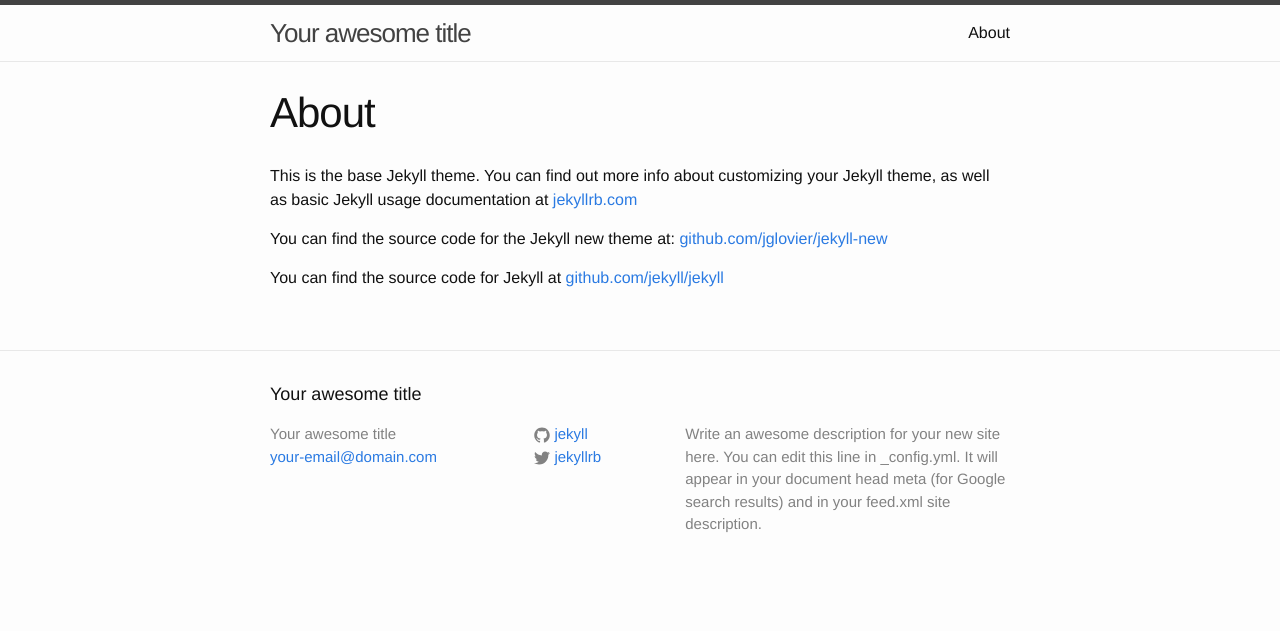
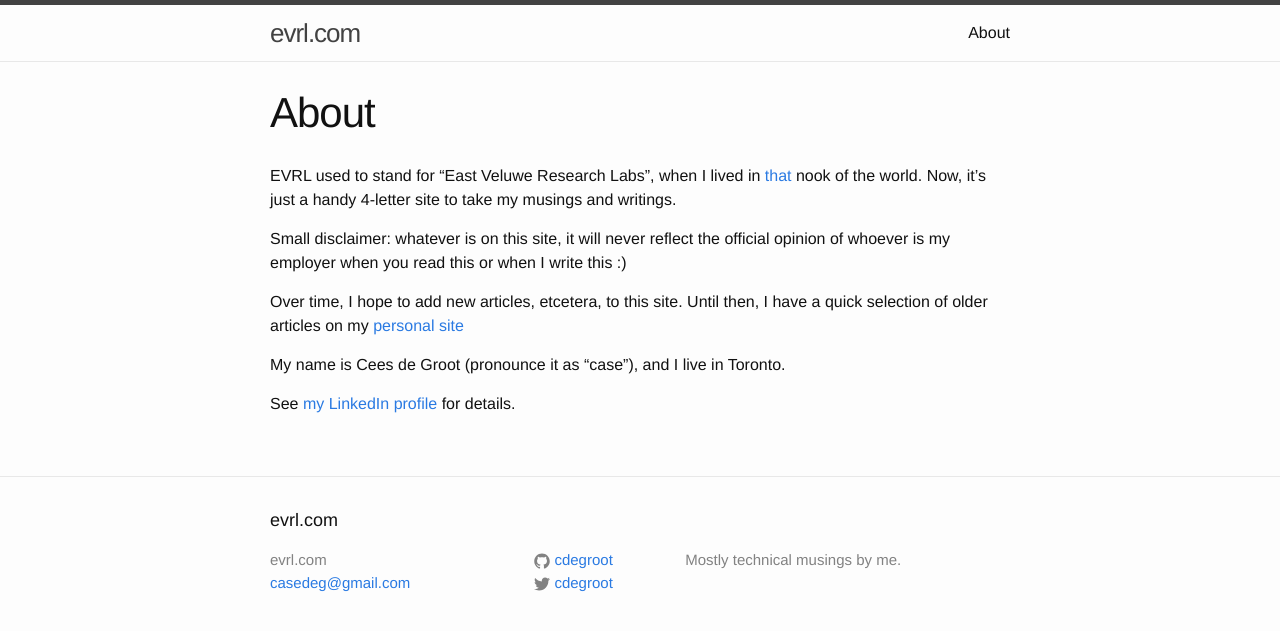
Before and after one commit to cdegroot/evrl, a Jekyll site: the page built from about.md, in a window 1280 px wide. Shown: the top 631 px of the page. Built offline with Jekyll 4.4.1, drawn with Linux system fonts in a browser that asks for light colours.

Commit message:
Basic setup

```diff
--- a/_config.yml
+++ b/_config.yml
@@ -1,14 +1,12 @@
 # Site settings
-title: Your awesome title
-email: your-email@domain.com
+title: evrl.com
+email: casedeg@gmail.com
 description: > # this means to ignore newlines until "baseurl:"
-  Write an awesome description for your new site here. You can edit this
-  line in _config.yml. It will appear in your document head meta (for
-  Google search results) and in your feed.xml site description.
+  Mostly technical musings by me.
 baseurl: "" # the subpath of your site, e.g. /blog/
-url: "http://yourdomain.com" # the base hostname & protocol for your site
-twitter_username: jekyllrb
-github_username:  jekyll
+url: "http://evrl.com" # the base hostname & protocol for your site
+twitter_username: cdegroot
+github_username: cdegroot
 
 # Build settings
 markdown: kramdown
--- a/about.md
+++ b/about.md
@@ -4,8 +4,12 @@ title: About
 permalink: /about/
 ---
 
-This is the base Jekyll theme. You can find out more info about customizing your Jekyll theme, as well as basic Jekyll usage documentation at [jekyllrb.com](http://jekyllrb.com/)
+EVRL used to stand for "East Veluwe Research Labs", when I lived in [that](http://maps.google.com/?ll=52.072332,6.04557&spn=0.148142,0.360489&t=h&z=12&vpsrc=6) nook of the world. Now, it's just a handy 4-letter site to take my musings and writings.
 
-You can find the source code for the Jekyll new theme at: [github.com/jglovier/jekyll-new](https://github.com/jglovier/jekyll-new)
+Small disclaimer: whatever is on this site, it will never reflect the official opinion of whoever is my employer when you read this or when I write this :)
 
-You can find the source code for Jekyll at [github.com/jekyll/jekyll](https://github.com/jekyll/jekyll)
+Over time, I hope to add new articles, etcetera, to this site. Until then, I have a quick selection of older articles on my [personal site](http://www.cdegroot.com/articles/)
+
+My name is Cees de Groot (pronounce it as "case"), and I live in Toronto.
+
+See [my LinkedIn profile](http://nl.linkedin.com/in/cdegroot) for details.
```
